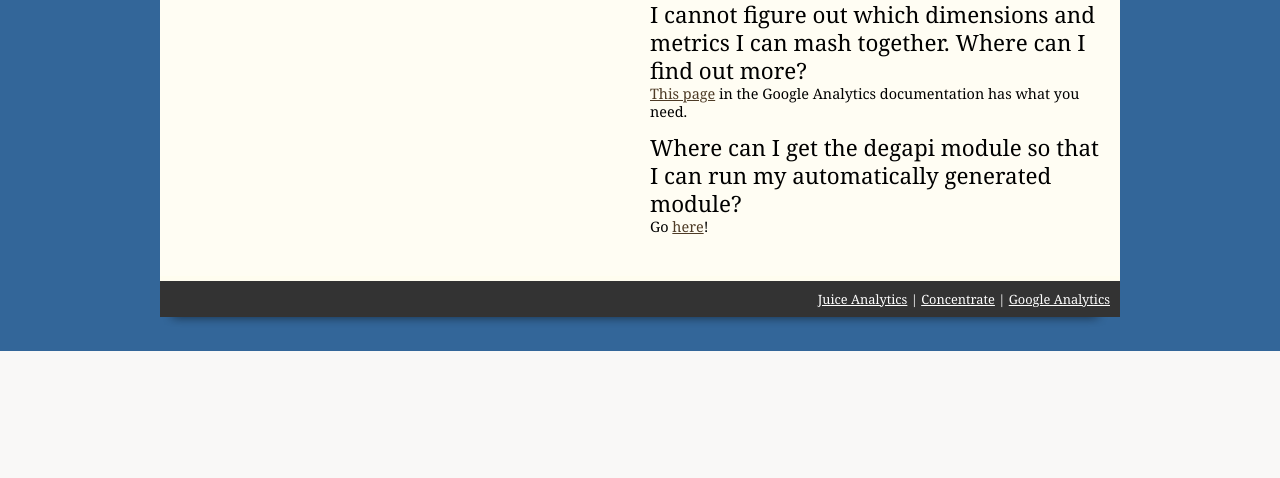
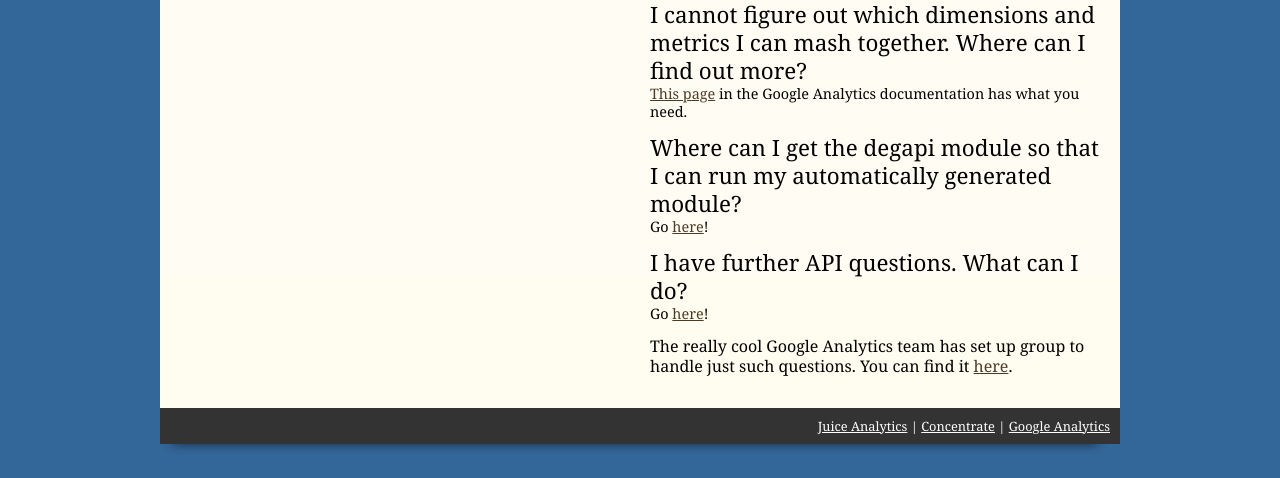
Before and after one commit to suryasev/vascodegapi-site, a Python web app: template templates/faq.html in a window 1280 px wide. Shown: the part 1035-1513 px from the top of the page. Before the commit the page ends 1386 px from the top, so only its background shows below. Run offline with Jinja, Linux system fonts and the light colour scheme; the template is opened without the code that fills it, so the values that code supplies are empty; some libraries are stand-ins or nearby versions.

Commit message:
expand faq

```diff
--- a/templates/faq.html
+++ b/templates/faq.html
@@ -53,12 +53,19 @@
 			<p>
 				<a href="http://code.google.com/apis/analytics/docs/gdata/gdataReferenceDimensionsMetrics.html#validCombinations">This page</a> in the Google Analytics documentation has what you need.
 			</p>
-			<h4 id="are_the_patterns_completely_automatically_generated_or_is_there_a_human_component_that_goes_through_selects_only_the_best_templates">
+			<h4>
 				Where can I get the degapi module so that I can run my automatically generated module?
 			</h4>
 			<p>
 				Go <a href="http://suryasev.github.com/python-degapi/">here</a>!
 			</p>
+			<h4>
+				I have further API questions.  What can I do?
+			</h4>
+			<p>
+				Go <a href="http://suryasev.github.com/python-degapi/">here</a>!
+			</p>
+				The really cool Google Analytics team has set up group to handle just such questions.  You can find it <a href="http://groups.google.com/group/google-analytics-api">here</a>.
 		</div>
 	</div><br>
 </div>
```
